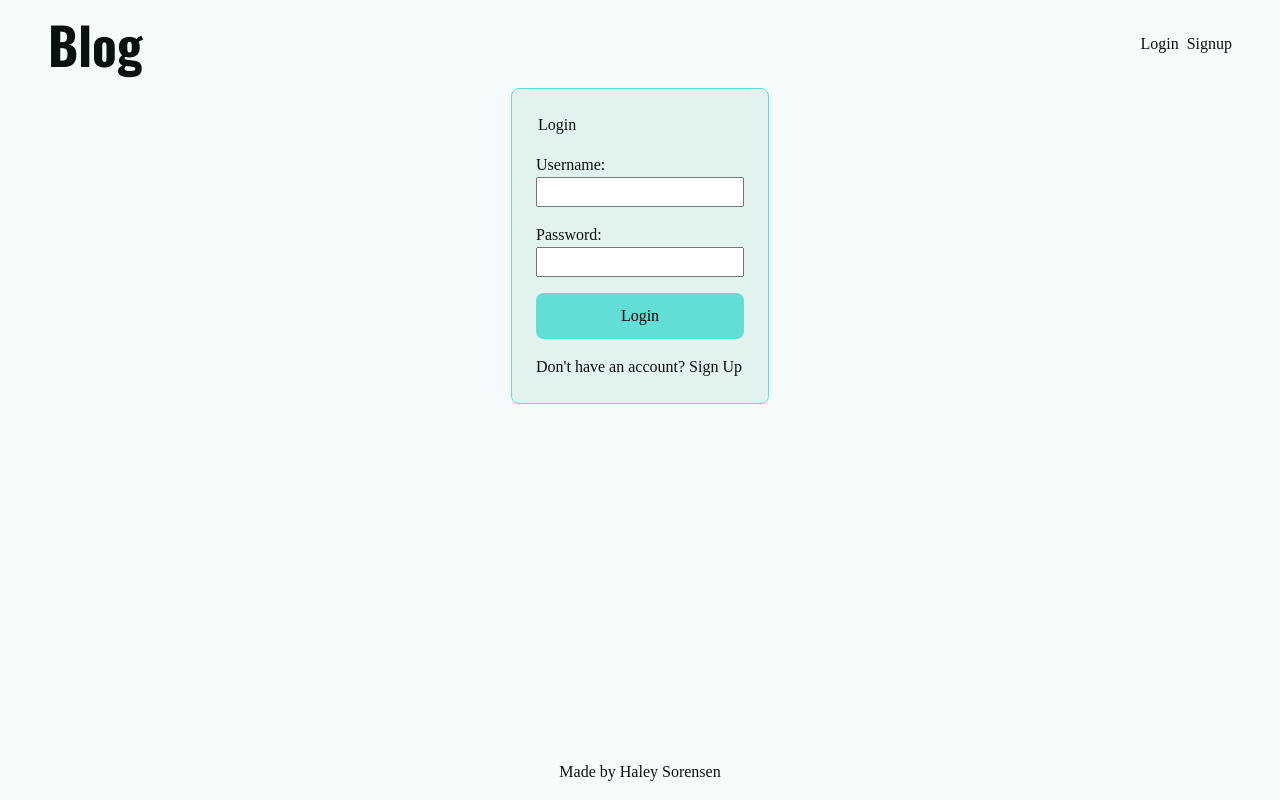
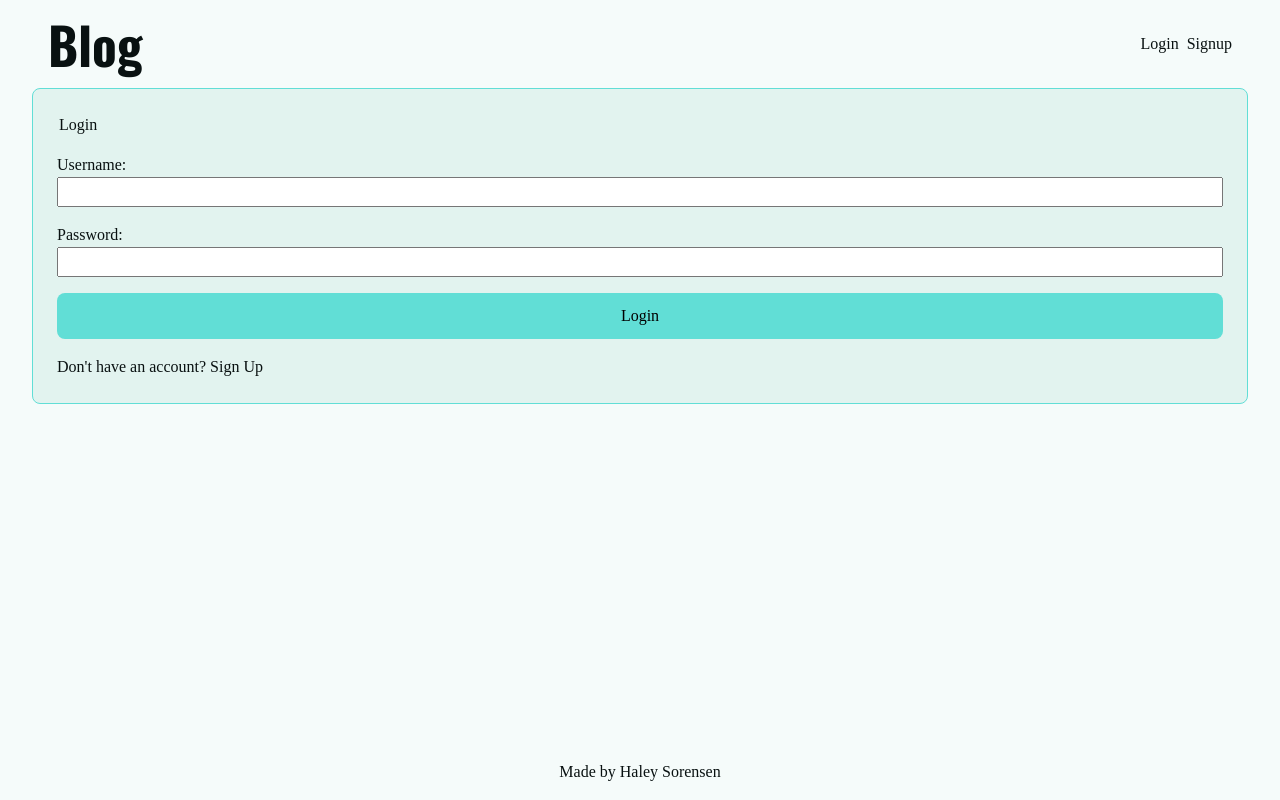
Before and after one commit to Hsoren31/blog-api, a React (Vite) app in the folder author/: page /login in a window 1280 px wide. Built offline with nearby package versions, Linux system fonts and the light colour scheme; a web font is replaced by a local one.

Commit message:
FIX: remove main's margin centering
The margin centering on main was causing weird spacing and layout with
it's children. So it was removed.

```diff
--- a/author/src/App.css
+++ b/author/src/App.css
@@ -26,8 +26,6 @@ header {
 
 main {
   flex-grow: 1;
-  max-width: calc(100vw - 2rem);
-  margin: 0 auto;
 }
 
 footer {
```
